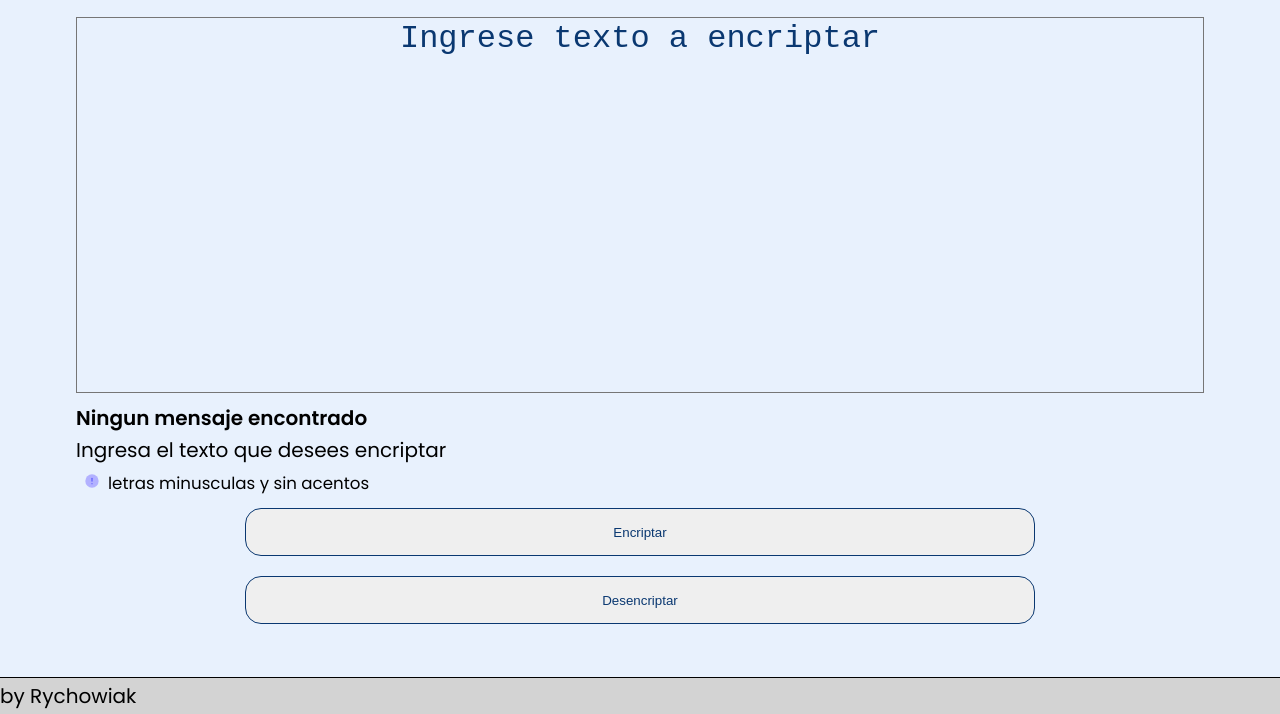
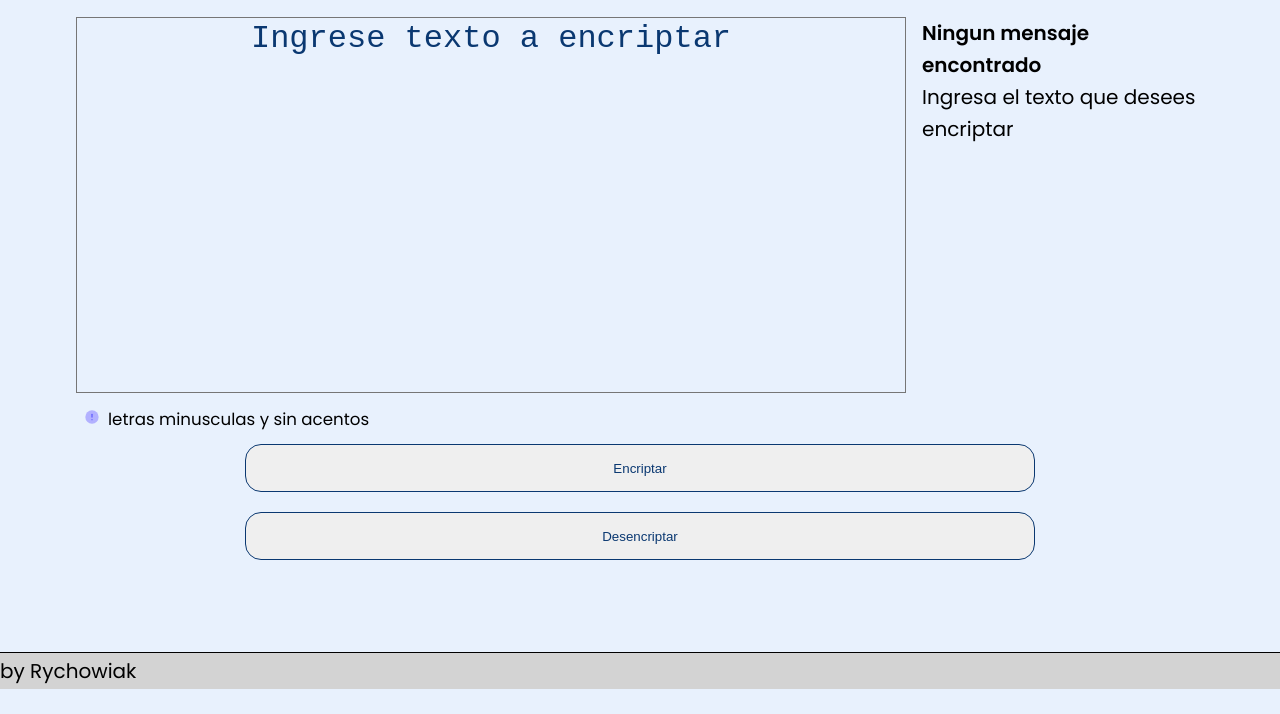
Before and after one commit to rychowiak/Encriptador-challenge-ONE, a plain HTML site: page index.html in a window 1280 px wide. Shown: the part 111-825 px from the top of the page. After the commit the page ends 800 px from the top, so only its background shows below. Drawn offline with Linux system fonts and the light colour scheme; a script that the page names is missing.

Commit message:
add box grid

```diff
--- a/style.css
+++ b/style.css
@@ -32,17 +32,26 @@ header{
 .text-center{
   text-align: center;
 }
+.container{
+  margin-inline: auto;
+  width: min(90%, 70.5rem);
+}
+.container--box{
+  display: grid;
+  grid-template-columns: auto 25%;
+  gap: 1rem;
+}
+
+
+
 div.logo{
   display: flex;
   justify-content: space-around;
   align-items: center;
 }
+
 .img-logo{
   color: white;
-}
-.container{
-  margin-inline: auto;
-  width: min(90%, 70.5rem);
 }
 span.icon{
   width: 1rem;
```
